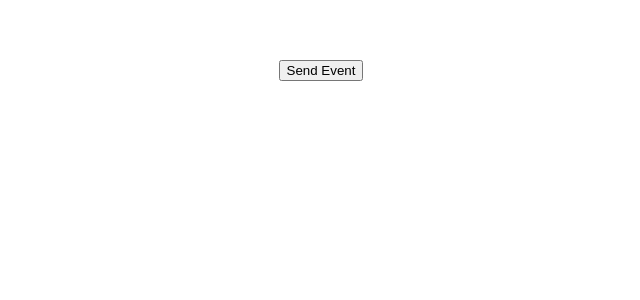
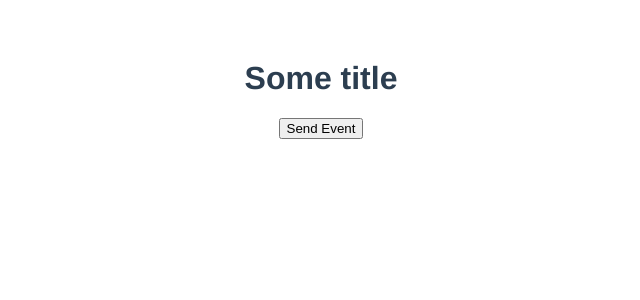
Before and after one commit to EvgeniiMorozov/vue_easycode, a Vue app: page / in a window 1280 px wide. Shown: the top 300 px of the page, without its empty margins (319-959 px from the left). Built offline with nearby package versions, Linux system fonts and the light colour scheme.

Commit message:
урок 13

```diff
--- a/src/App.vue
+++ b/src/App.vue
@@ -1,6 +1,6 @@
 <template>
   <div id="app">
-    <HelloWorld @onChangeCounter="onChangeCounterInComponent" />
+    <HelloWorld :user-object="user" :title="title" @onChangeCounter="onChangeCounterInComponent" />
   </div>
 </template>
 
@@ -11,6 +11,13 @@ export default {
   components: {
     HelloWorld,
   },
+  data: () => ({
+    title: 'Some title',
+    user: {
+      name: 'Vasya',
+      age: 30,
+    },
+  }),
   methods: {
     onChangeCounterInComponent(value) {
       console.log('In App.vue, counter:', value);
@@ -26,6 +33,7 @@ export default {
   -moz-osx-font-smoothing: grayscale;
   text-align: center;
   color: #2c3e50;
+
   margin-top: 60px;
 }
 </style>
--- a/src/components/HelloWorld.vue
+++ b/src/components/HelloWorld.vue
@@ -1,5 +1,6 @@
 <template>
   <div class="hello">
+    <h1>{{ title }}</h1>
     <button @click="onClick">Send Event</button>
   </div>
 </template>
@@ -7,6 +8,20 @@
 <script>
 export default {
   name: 'HelloWorld',
+  props: {
+    title: {
+      type: String,
+      // required: true,
+      default: 'Default Title',
+    },
+    userObject: {
+      type: Object,
+      validator(value) {
+        console.log(value);
+        return value.age;
+      },
+    },
+  },
   data: () => ({
     counter: 0,
   }),
```
